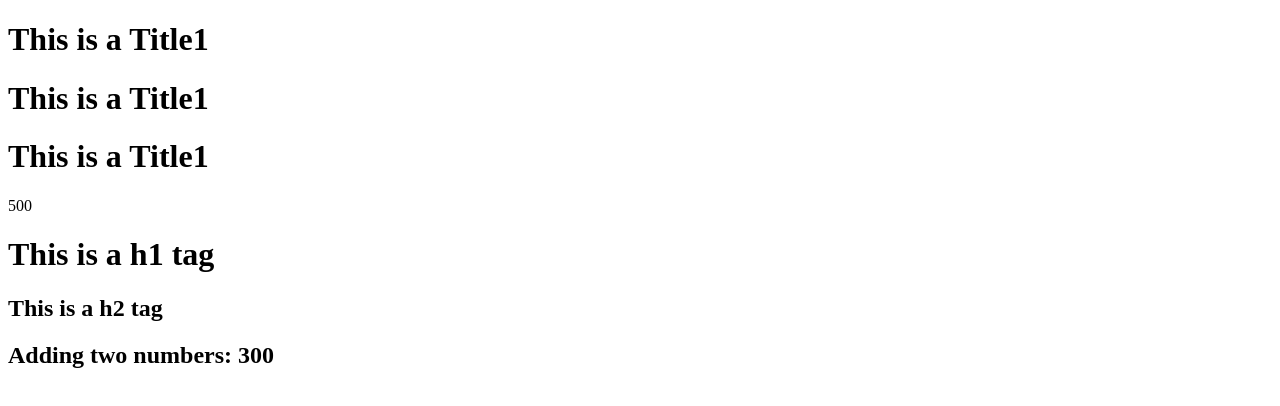
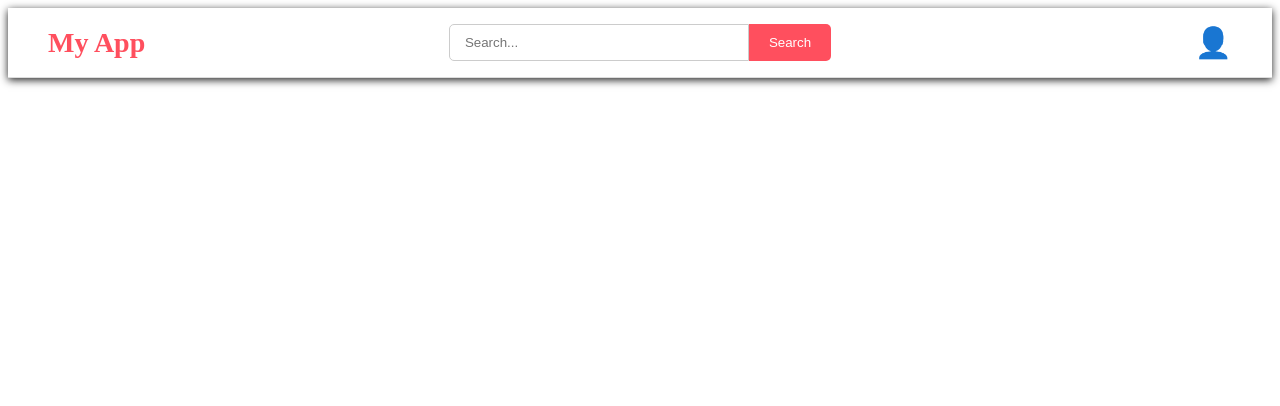
Before and after one commit to asifd1253/REACT, a JavaScript app: page / in a window 1280 px wide. Shown: the top 406 px of the page. Built offline with nearby package versions, Linux system fonts and the light colour scheme.

Commit message:
EPISODE-03 Asignment Functional Component with JSX

```diff
--- a/App.js
+++ b/App.js
@@ -1,25 +1,11 @@
-import React from "react";
-import ReactDOM from "react-dom/client";
+import Header from "./src/pages/Header";
 
-const root = ReactDOM.createRoot(document.getElementById("root"));
-
-const Title = () => <h1 id="heading">This is a Title1</h1>;
-const Title2 = () => <h1 id="heading">This is a Title2</h1>;
-
-// React Functional Componenet
-// Component Composition
-const HeadingComponent = () => {
+const App = () => {
   return (
     <div>
-      <Title />
-      <Title></Title>
-      {Title()}
-      {200 + 300}
-      <h1>This is a h1 tag</h1>
-      <h2>This is a h2 tag</h2>
-      <h2>Adding two numbers: {100 + 200}</h2>
+      <Header />
     </div>
   );
 };
 
-root.render(<HeadingComponent />);
+export default App;
--- a/index.html
+++ b/index.html
@@ -10,6 +10,6 @@
     <div id="root">
       <h1>Not Rendered</h1>
     </div>
-    <script type="module" src="./App.js"></script>
+    <script type="module" src="./main.js"></script>
   </body>
 </html>
--- /dev/null
+++ b/main.js
@@ -0,0 +1,10 @@
+import ReactDOM from "react-dom/client";
+import App from "./App.js";
+
+const root = ReactDOM.createRoot(document.getElementById("root"));
+
+root.render(
+  <div>
+    <App />
+  </div>,
+);
--- /dev/null
+++ b/src/pages/Header.js
@@ -0,0 +1,20 @@
+import "../utils/styles.css";
+
+const Header = () => {
+  return (
+    <div className="header">
+      <div className="logo-container">
+        <h2 className="logo">My App</h2>
+      </div>
+      <div className="search-container">
+        <input type="text" placeholder="Search..." className="search-input" />
+        <button className="search-btn">Search</button>
+      </div>
+      <div className="user-container">
+        <span className="user-icon">👤</span>
+      </div>
+    </div>
+  );
+};
+
+export default Header;
--- /dev/null
+++ b/src/utils/styles.css
@@ -0,0 +1,73 @@
+* {
+  box-sizing: border-box;
+}
+
+.header {
+  height: 70px;
+  display: flex;
+  align-items: center;
+  justify-content: space-between;
+
+  padding:0 40px;
+  background-color: #ffffff;
+  border-bottom: 1px solid #dddddd;
+
+  box-shadow:0 2px 8px rgba(0,0,0,0.88);
+}
+
+.logo-container{
+    flex:1;
+}
+.logo{
+    margin:0;
+    color:#ff4f5e;
+    font-size:28px;
+}
+
+.search-container{
+    flex:2;
+
+    display:flex;
+    justify-content:center;
+}
+
+.search-input{
+    width:300px;
+
+    padding:10px 15px;
+
+    border:1px solid #cccccc;
+    border-radius:5px 0 0 5px;
+
+    outline:none;
+}
+
+.search-input:focus{
+    border-color:#ff4f5e;
+}
+
+
+.search-btn{
+    padding:10px 20px;
+    background-color:#ff4f5e;
+    color:#ffffff;
+    border:none;
+    border-radius:0 5px 5px 0;
+    cursor:pointer;
+}
+
+.search-btn:hover{
+    background-color:#e04353;
+}
+
+.user-container{
+    flex:1;
+
+    display:flex;
+    justify-content:flex-end;
+}
+
+.user-icon{
+    font-size:30px;
+    cursor:pointer;
+}
```
